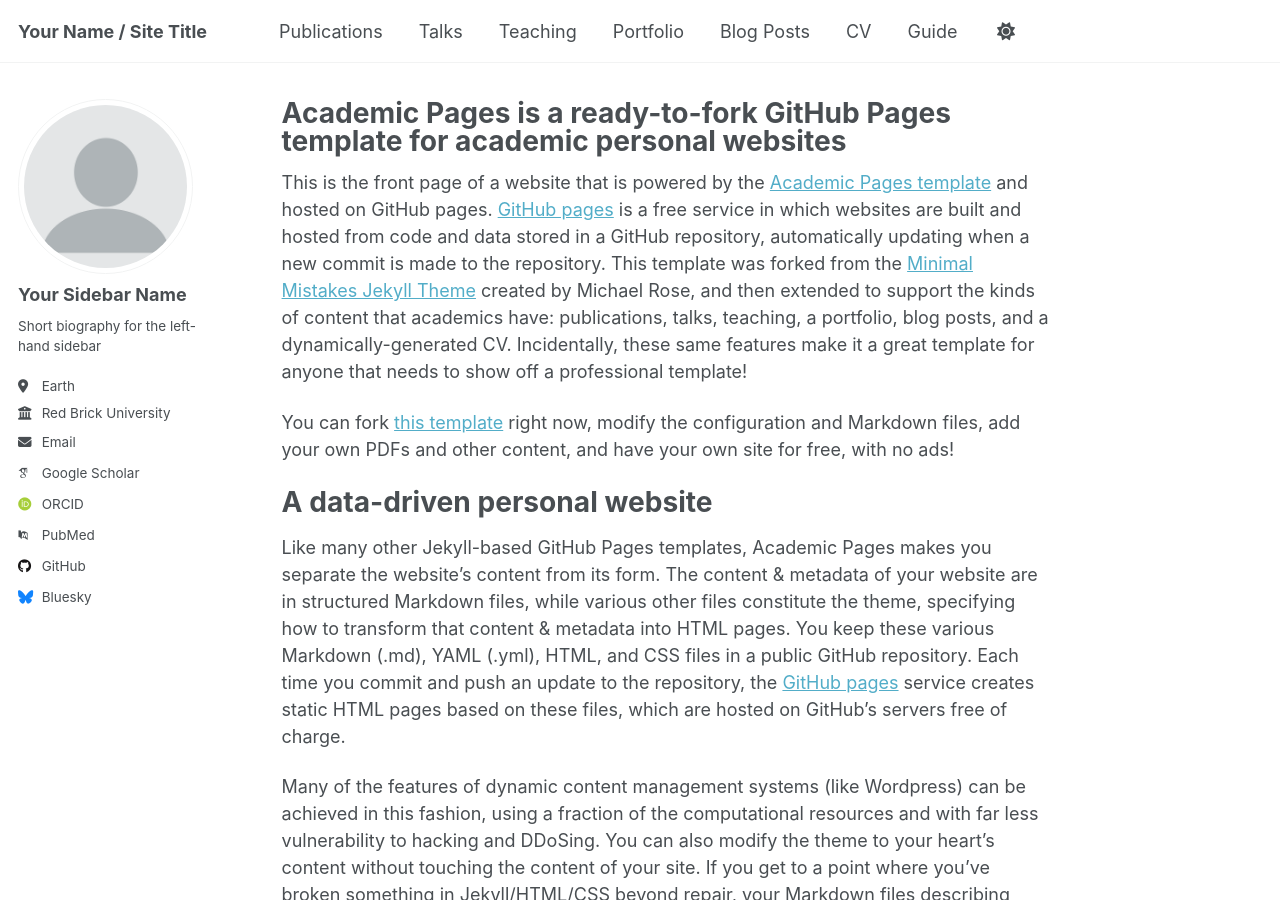
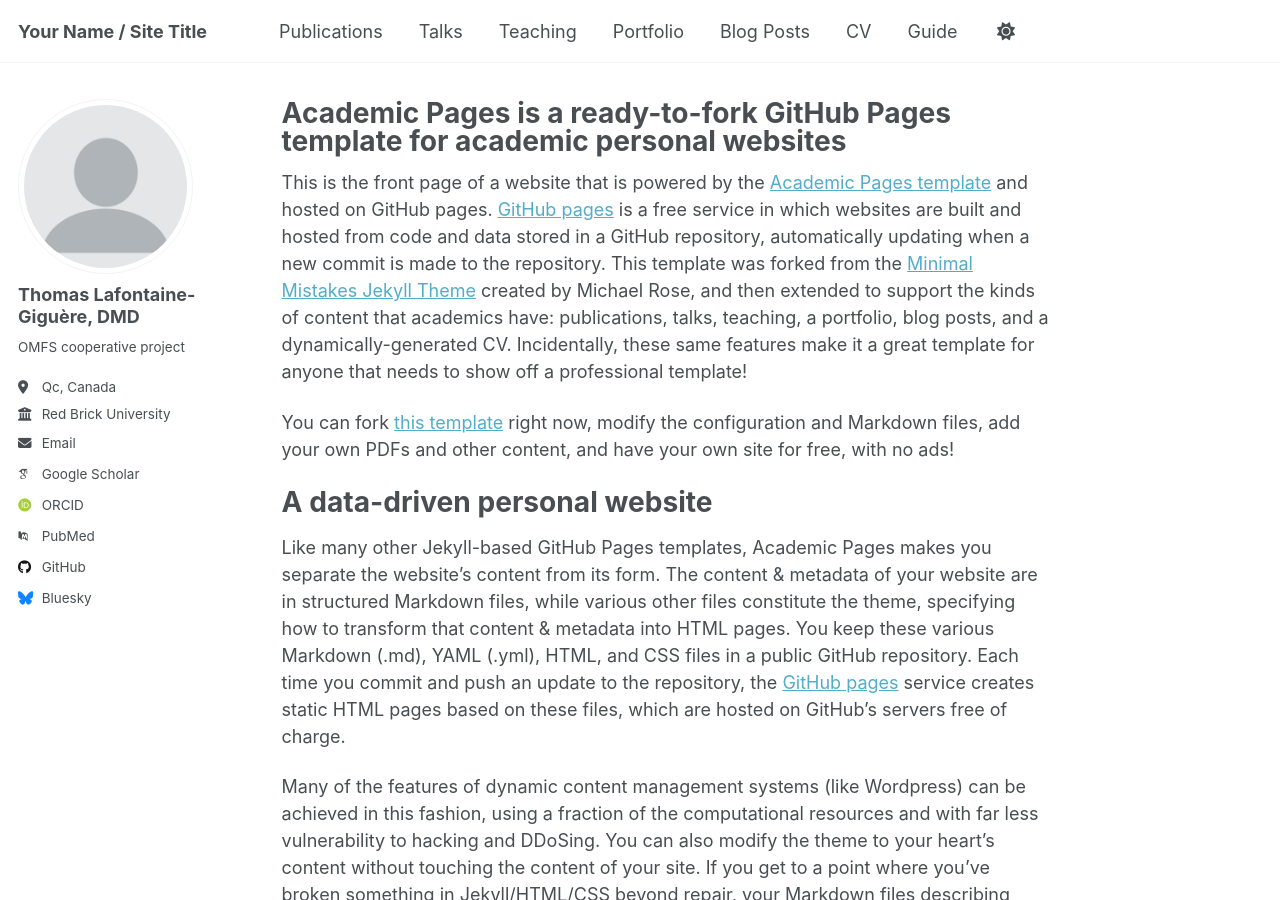
Before and after one commit to thomaslgiguere-tech/Meshmixer-project, a Jekyll site: the page built from _pages/about.md, in a window 1280 px wide and 900 px high. Built offline with Jekyll 4.4.1, drawn with Linux system fonts in a browser that asks for light colours; some web fonts are replaced; a script that is not in the unit is left out.

Commit message:
4sept _config.yml

```diff
--- a/_config.yml
+++ b/_config.yml
@@ -23,10 +23,10 @@ repository               : "academicpages/academicpages.github.io"
 author:
   # Biographic information
   avatar           : "profile.png"
-  name             : "Your Sidebar Name"
+  name             : "Thomas Lafontaine-Giguère, DMD"
   pronouns         : # example: "she/her"
-  bio              : "Short biography for the left-hand sidebar"
-  location         : "Earth"
+  bio              : "OMFS cooperative project"
+  location         : "Qc, Canada"
   employer         : "Red Brick University"
   uri              : # URL
   email            : "none@example.org"
```
